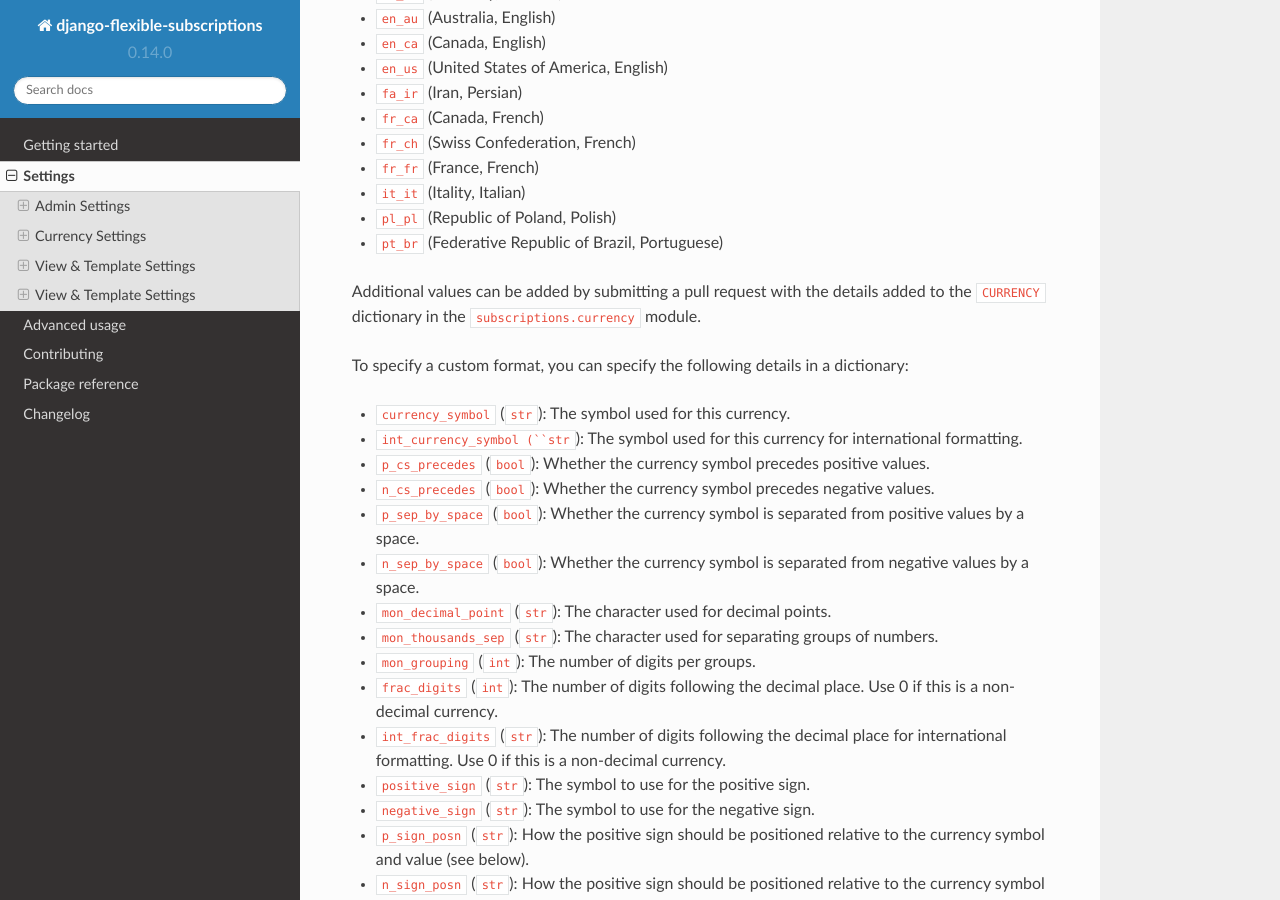
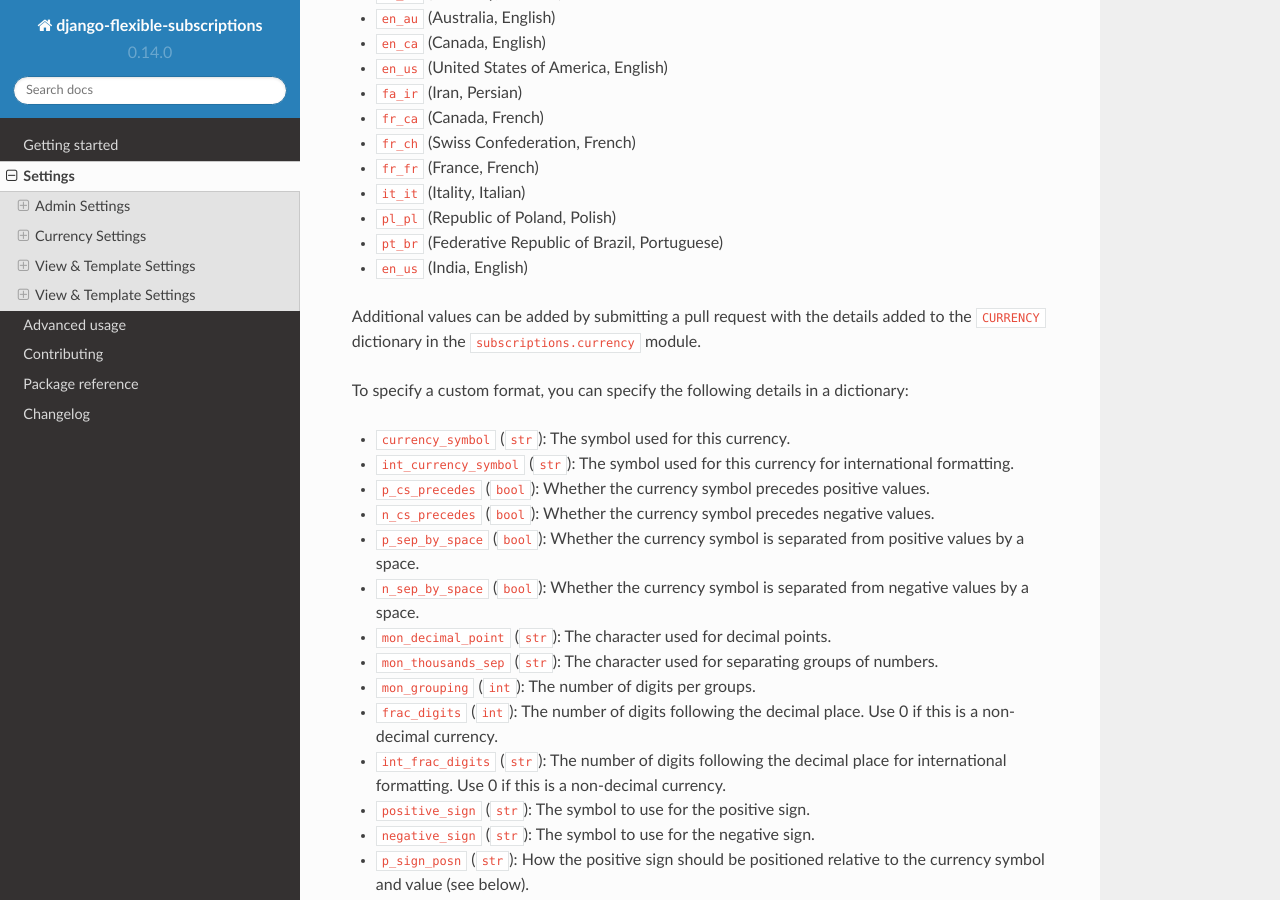
Before and after one commit to studybuffalo/django-flexible-subscriptions, a Sphinx documentation site: the page built from docs/settings.rst, in a window 1280 px wide and 900 px high, scrolled down 902 px. Built offline with Sphinx 7.4.7 and the Read the Docs theme 2.0.0, drawn with Linux system fonts in a browser that asks for light colours.

Commit message:
Update settings.rst
Adds Indian str value and fixes minor typo

```diff
--- a/docs/settings.rst
+++ b/docs/settings.rst
@@ -52,6 +52,7 @@ The following ``str`` values are available:
 * ``it_it`` (Itality, Italian)
 * ``pl_pl`` (Republic of Poland, Polish)
 * ``pt_br`` (Federative Republic of Brazil, Portuguese)
+* ``en_us`` (India, English)
 
 Additional values can be added by submitting a pull request with the
 details added to the ``CURRENCY`` dictionary in the
@@ -61,7 +62,7 @@ To specify a custom format, you can specify the following details
 in a dictionary:
 
 * ``currency_symbol`` (``str``): The symbol used for this currency.
-* ``int_currency_symbol (``str``): The symbol used for this currency
+* ``int_currency_symbol`` (``str``): The symbol used for this currency
   for international formatting.
 * ``p_cs_precedes`` (``bool``): Whether the currency symbol precedes
   positive values.
```
